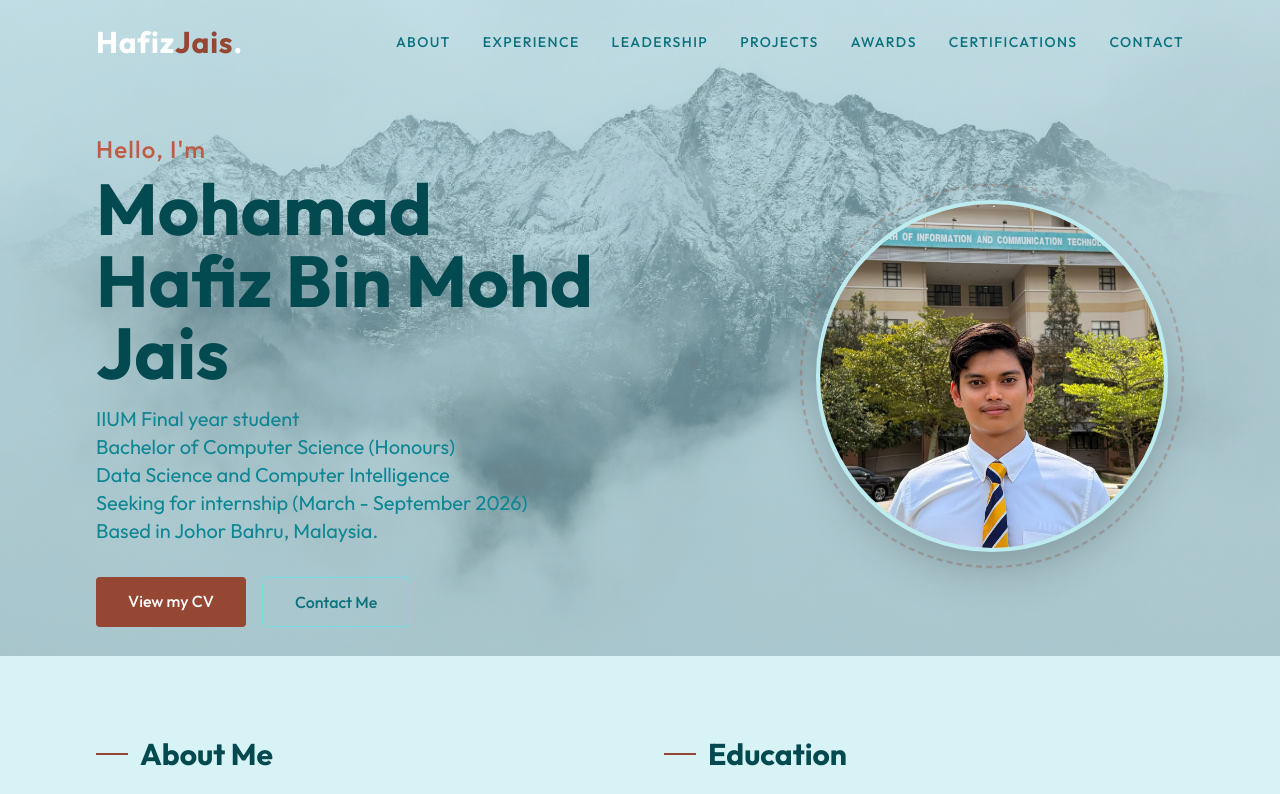
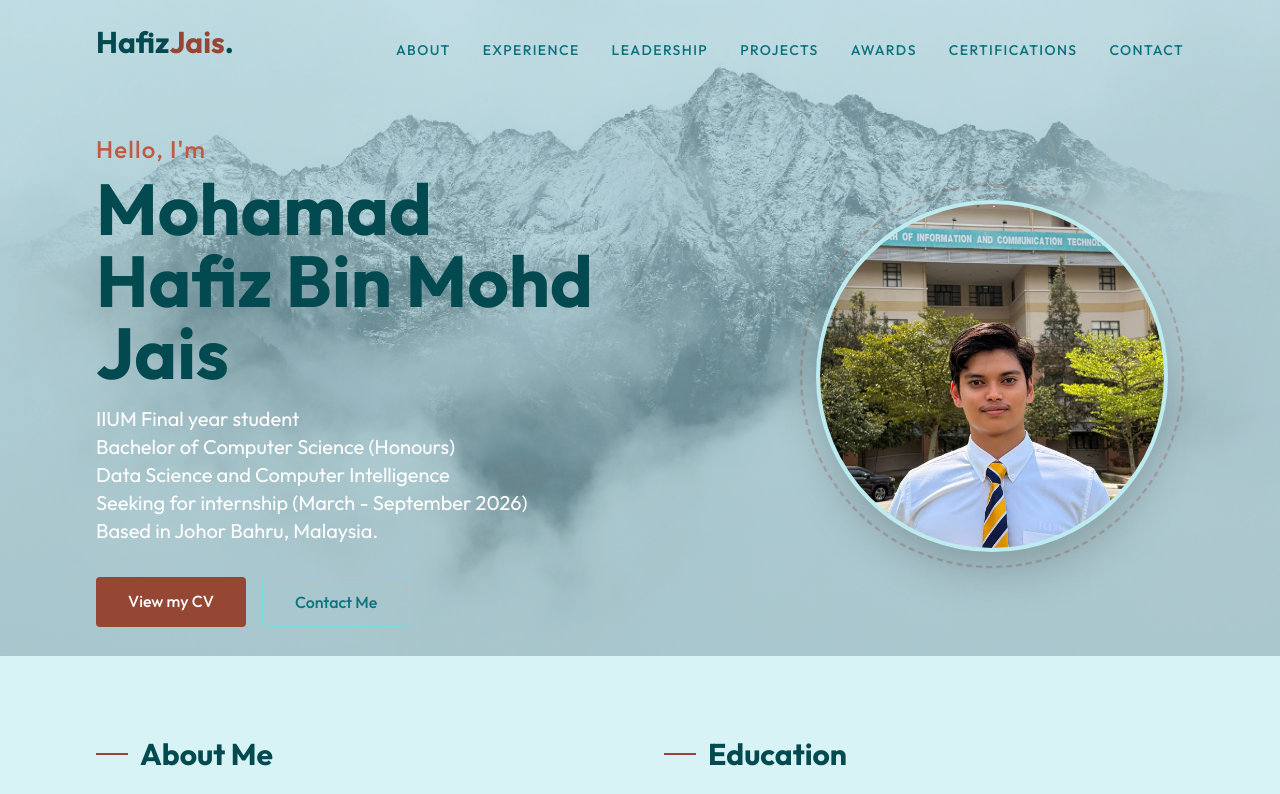
Before and after one commit to hafizjais/Portfolio, a React (Vite) app: page / in a window 1280 px wide. Shown: the top 794 px of the page. Built offline with nearby package versions, Linux system fonts and the light colour scheme.

Commit message:
feat: Add initial Hero and Navbar components to establish the portfolio's main layout and navigation.

```diff
--- a/src/components/Hero.jsx
+++ b/src/components/Hero.jsx
@@ -32,7 +32,7 @@ const Hero = () => {
           initial={{ opacity: 0, y: 20 }}
           animate={{ opacity: 1, y: 0 }}
           transition={{ delay: 0.4 }}
-          className="text-slate-400 text-lg md:text-xl max-w-2xl mb-8 leading-relaxed"
+          className="text-white text-lg md:text-xl max-w-2xl mb-8 leading-relaxed"
         >
           {hero.tagline}
           <br />
--- a/src/components/Navbar.jsx
+++ b/src/components/Navbar.jsx
@@ -35,7 +35,7 @@ const Navbar = () => {
         <div className="flex justify-between items-center">
 
           {/* Logo */}
-          <a href="#" className="font-heading text-2xl md:text-3xl font-bold text-white tracking-wide">
+          <a href="#" className="font-heading text-2xl md:text-3xl font-bold text-slate-100 mb-4 leading-tight">
             Hafiz<span className="text-sky-500">Jais</span>.
           </a>
 
```
